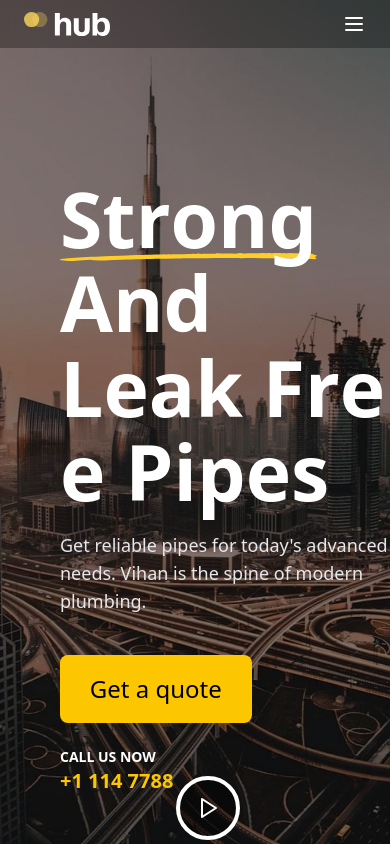
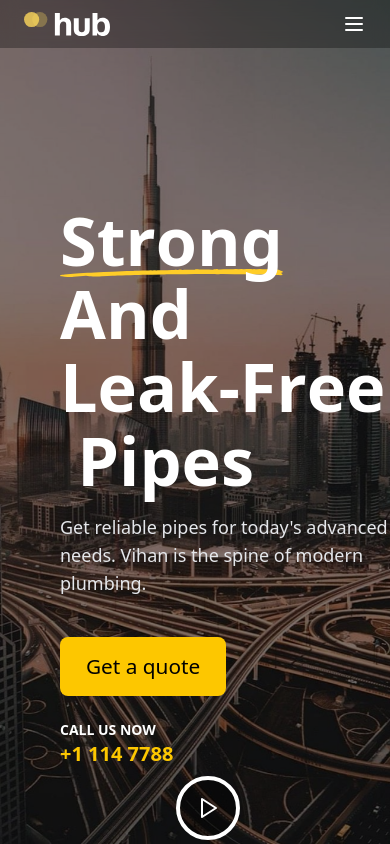
Before and after one commit to meghasingh07/5003, a React (Vite) app: page / in a window 390 px wide. Built offline with nearby package versions, Linux system fonts and the light colour scheme.

Commit message:
initial commit

```diff
--- a/src/components/Hero.jsx
+++ b/src/components/Hero.jsx
@@ -46,7 +46,7 @@ export default function HeroSection({ onGetQuoteClick }) {
         />
       </div>
 
-      <div className="relative z-10 h-full left-9 text-[1.5rem] flex flex-col justify-center px-6 md:px-16 max-w-7xl pt-32">
+      <div className="relative z-10 h-full left-9 text-[1.3rem] md:text-[1.5rem] flex flex-col justify-center px-6 md:px-16 max-w-7xl pt-32">
         <h1 className="text-white text-[2.5rem]  sm:text-[3rem] md:text-[8rem] lg:text-[11rem] font-extrabold leading-[1.1] md:leading-[1.05]">
           <span className="relative inline-block mr-2">
             <span className="relative z-10">
@@ -62,7 +62,7 @@ export default function HeroSection({ onGetQuoteClick }) {
             <AnimatedLetters text="And" delayStart={0.4} />
           </span>
           <span className="block">
-            <AnimatedLetters text="Leak &nbsp;Free &nbsp; Pipes" delayStart={0.8} />
+            <AnimatedLetters text="Leak-Free &nbsp; Pipes" delayStart={0.8} />
           </span>
         </h1>
 
```
